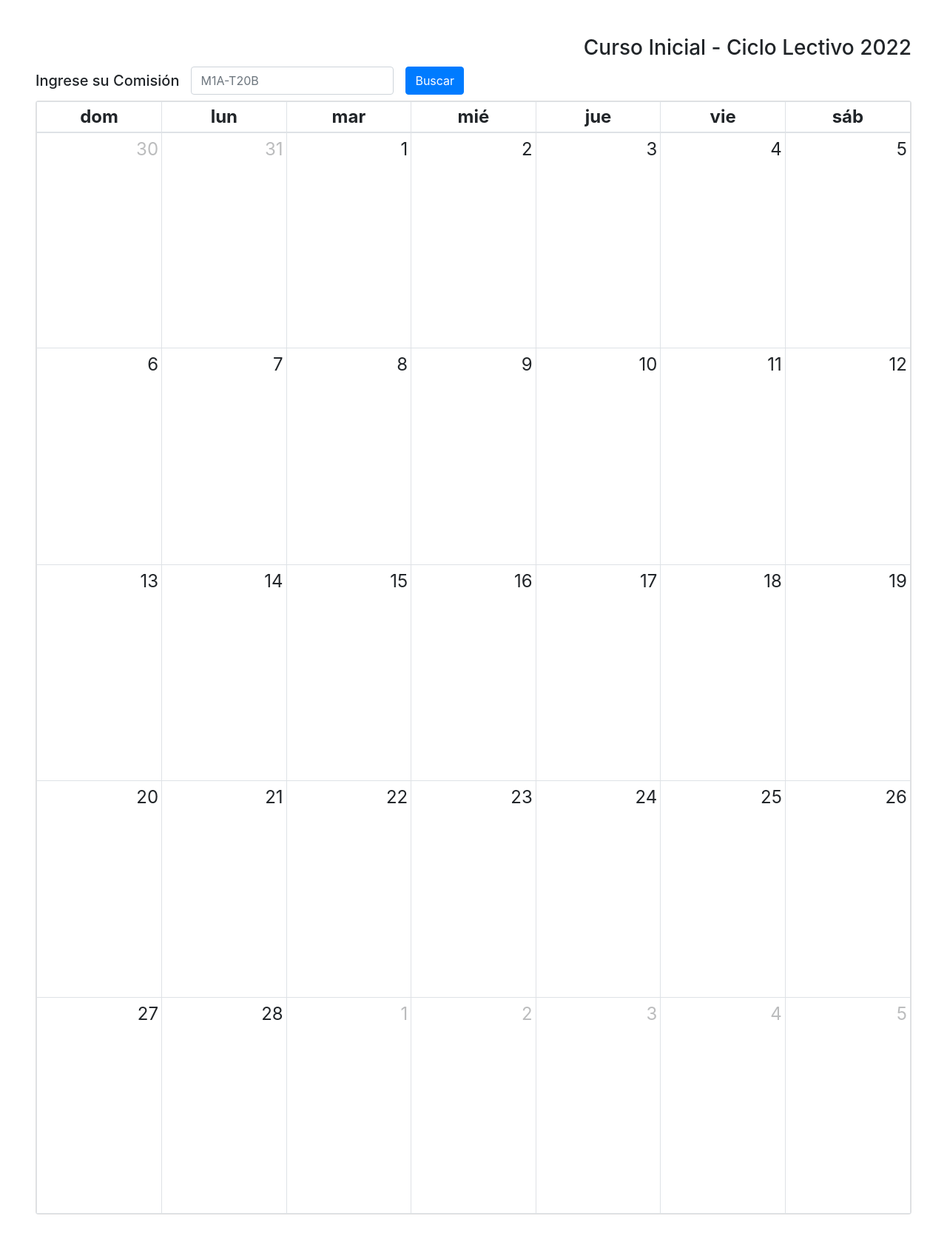
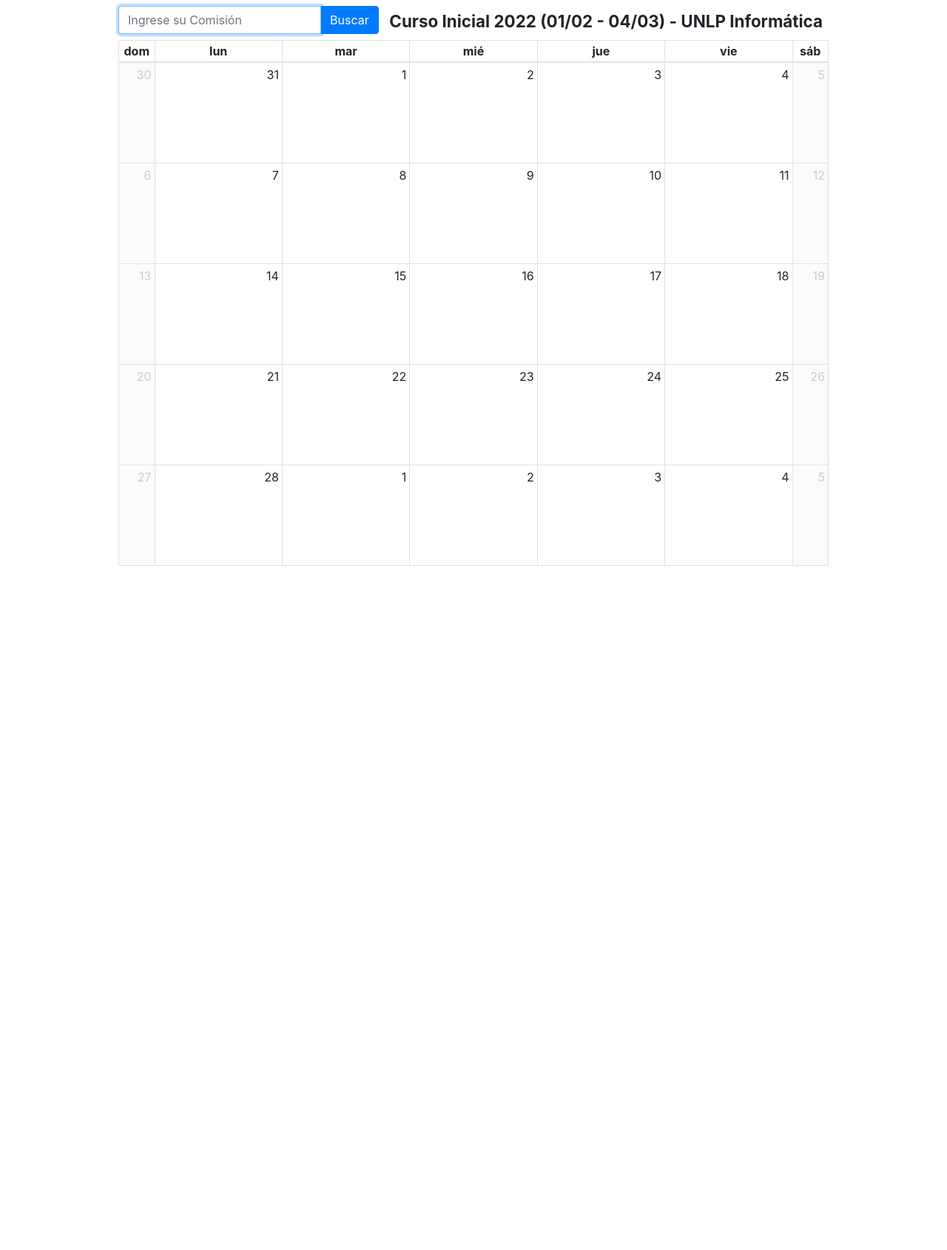
Before and after one commit to reimonlp/ingreso_info_unlp, a Flask app: page / in a window 1280 px wide. Shown: the whole page at 74% size. After the commit the page ends 765 px from the top, so only its background shows below. Run offline with Flask 2, Linux system fonts and the light colour scheme; lists and menus that the app fills with data are empty; some libraries are stand-ins or nearby versions.

Commit message:
meta and css for responsive design

```diff
--- a/flask_app.py
+++ b/flask_app.py
@@ -14,8 +14,8 @@ def index():
 @app.route("/buscar", methods=['POST'])
 def buscar():
     if request.method == 'POST':
-        print(request.form['inputComi2'])
-        binario = comi2bin(request.form['inputComi2'].upper())
+        print(request.form['inputComision'])
+        binario = comi2bin(request.form['inputComision'].upper())
         if not binario:
             return redirect(f'/', 302)
             pass
@@ -61,30 +61,6 @@ grilla = [
         ((1, 0, ['1111'], ['1011']), (2, 0, ['1110'], ['1010']), (2, 1, [], ['1000', '1001', '1100', '1101'])),
     ],
 ]
-
-
-def ren_table(comision):
-    for wd, d in enumerate(grilla):
-        for i, h in enumerate(d):
-            for m in h:
-                if len(m) == 0:
-                    continue
-                if comision not in m[2] and comision not in m[3]:
-                    continue
-
-                tipo = 'Consulta de Teoría ' if m[1] == 1 else ''
-
-                if m[0] == 3 and comision in m[3]:
-                    modo = ' (webex)'
-                elif comision in m[3]:
-                    modo = ' (IDEAS)'
-                else:
-                    modo = ''
-
-                materia = materias[m[0]]
-                horario = horarios[i][m[1]]
-
-                print(f'{dias[wd]} {horario}:  {tipo}{materia}{modo}')
 
 
 def ren_events(comision):
@@ -162,7 +138,7 @@ def bin2comi(comision):
 
 
 if __name__ == '__main__':
-    app.run(host='localhost', port=80, debug=True)
+    app.run(host='0.0.0.0', port=80, debug=True)
     # while True:
     #     userinput = input("\nIngrese su comisión:  ").upper()
     #     a = comi2bin(userinput)
--- /dev/null
+++ b/static/printer.css
@@ -0,0 +1,17 @@
+body {
+    margin: 0;
+    color: #000;
+    background-color: #fff;
+}
+
+body a {
+    text-decoration: none !important;
+}
+
+html *::-webkit-scrollbar {
+    display: none;
+}
+
+.not-printer {
+    display: none !important;
+}
--- /dev/null
+++ b/static/screen.css
@@ -0,0 +1,8 @@
+body {
+    margin: 0;
+    max-width: 100%;
+}
+
+.just-printer {
+    display: none;
+}
--- a/static/style.css
+++ b/static/style.css
@@ -1,23 +1,63 @@
-html { font-size:100%; }
+html {
+  font-size: 16px;
+}
 
-@media (min-width: 640px) { body {font-size:1rem;} }
-@media (min-width:960px) { body {font-size:1.2rem;} }
-@media (min-width:1100px) { body {font-size:1.5rem;} }
+h3 {
+  font-size: 1.4em;
+}
 
-#calendar div.fc-daygrid-event-harness > a > div {
+#calendar .fc-day-sat , #calendar .fc-day-sun {
+    width: 3em;
+}
+
+#calendar .fc-day-mon *, #calendar .fc-day-tue *, #calendar .fc-day-wed *,
+#calendar .fc-day-thu *, #calendar .fc-day-fri * {
+    opacity: 1 !important;
+}
+
+#calendar .fc-day-sat.fc-daygrid-day, #calendar .fc-day-sun.fc-daygrid-day {
+    background: #eeeeee;
+    opacity: 0.2 !important;
+}
+
+#calendar .fc-day-sat.fc-daygrid-day *, #calendar .fc-day-sun.fc-daygrid-day * {
+    color: #000 !important;
+    opacity: initial !important;
+}
+
+body > div > div > div.text-right {
+  position: absolute;
+  top: 0;
+  right: 0;
+}
+
+body > .container-fluid > div {
+  width: 60em;
+  margin: 0 auto;
+}
+
+#calendar .fc-daygrid-event-harness > a > div {
   display: flex;
-  font-size: 0.9rem;
+  position: relative;
+  font-size: 0.7em;
   align-items: center;
   text-align: right;
 }
 
 #calendar div.fc-daygrid-event-harness > a > div .title {
   text-align: right;
-  font-size: 1.5rem;
+  font-size: 1.5em;
 }
 
 #calendar em.las {
-  font-size: 3rem;
+  font-size: 3.8em;
+  position: absolute;
+  bottom: 0.1em
+}
+
+
+.fc-scroller-liquid-absolute {
+    position: relative !important;
 }
 
 #calendar .fc-event-past {
@@ -25,16 +65,6 @@ html { font-size:100%; }
   border-color: #ffffff;
 }
 
-#calendar .fc-event-past {
-  background-color: #dfe3e7;
-  border-color: #ffffff;
+body * {
+  overflow: visible !important;
 }
-
-#calendar .fc-event-past {
-  background-color: #dfe3e7;
-  border-color: #ffffff;
-}
-
-.fc-view-harness {
-    height: 94rem !important;
-}
--- a/templates/index.html
+++ b/templates/index.html
@@ -1,47 +1,49 @@
 <!DOCTYPE html>
-<html lang="en" >
+<html lang="es" >
 <head>
   <meta charset="UTF-8">
-  <title>Curso Inicial - UNLP Inform&aacute;tica</title>
-  <link rel='stylesheet' href='https://stackpath.bootstrapcdn.com/bootstrap/4.1.3/css/bootstrap.min.css'>
+  <meta name="viewport" content="width=960, initial-scale=1">
+  <meta http-equiv="X-UA-Compatible" content="IE=edge,chrome=1">
+  <meta name="HandheldFriendly" content="true">
+  <link href='https://cdn.jsdelivr.net/npm/bootstrap@4.5.0/dist/css/bootstrap.css' rel='stylesheet' />
   <link rel="stylesheet" href="https://maxst.icons8.com/vue-static/landings/line-awesome/line-awesome/1.3.0/css/line-awesome.min.css">
   <link rel="stylesheet" href="https://cdn.jsdelivr.net/npm/fullcalendar@5.10.1/main.min.css">
   <link href="{{ url_for('static', filename='style.css') }}" rel="stylesheet">
-  <link rel="icon"  href="https://www.info.unlp.edu.ar/favicon.ico" />
+  <link href="{{ url_for('static', filename='screen.css') }}" rel="stylesheet" media="screen">
+  <link href="{{ url_for('static', filename='printer.css') }}" rel="stylesheet" media="print">
+  <link rel="icon" type="image/png" href="{{ url_for('static', filename='ingresantesinfounlp.png') }}" />
   <script src='https://cdnjs.cloudflare.com/ajax/libs/jquery/3.3.1/jquery.min.js'></script>
-  <script src='https://stackpath.bootstrapcdn.com/bootstrap/4.1.3/js/bootstrap.min.js'></script>
   <script src="https://cdn.jsdelivr.net/npm/fullcalendar@5.10.1/main.min.js"></script>
   <script src="https://cdn.jsdelivr.net/npm/fullcalendar@5.10.1/locales/es.js"></script>
-  <meta name="viewport" content="width=device-width,initial-scale=1,maximum-scale=1,user-scalable=no">
-  <meta http-equiv="X-UA-Compatible" content="IE=edge,chrome=1">
-  <meta name="HandheldFriendly" content="true">
+  <title>Curso Inicial 2022 - UNLP Inform&aacute;tica</title>
 </head>
 <body>
-<div class="p-5">
+<div class="container-fluid p-0">
+  <div class="p-0 position-relative">
     <div class="text-right">
-    <h3>Curso Inicial - Ciclo Lectivo 2022</h3>
+      <h3 class="px-0 mt-2 mr-2 font-weight-bold">Curso Inicial 2022 (01/02 - 04/03) - UNLP Inform&aacute;tica</h3>
     </div>
-{% block busqueda %}
-  <div>
+    <div class="my-2" >
       <form class="form-inline" autocomplete="off" action="/buscar" method="post">
-      <h5 class="form-group mb-2 ">Ingrese su Comisi&oacute;n</h5>
-      <div class="form-group mx-sm-3 mb-2">
-        <label for="inputComi2" class="sr-only">Comisi&oacute</label>
-        <input type="text" autocomplete="off" class="form-control" name="inputComi2" id="inputComi2" placeholder="M1A-T20B">
+        <div class="input-group ">
+          <input type="text" autocomplete="off" class="form-control" name="inputComision" {% block autofocus %}autofocus="autofocus"{% endblock %}
+                 onkeyup="this.value=this.value.toUpperCase()"
+                 {% block busqueda %}placeholder="Ingrese su Comisi&oacute;n"{% endblock %}>
+          <div class="input-group-append">
+            <button type="submit" class="input-group-prepend btn btn-primary not-printer">Buscar</button>
           </div>
-      <button type="submit" class="btn btn-primary mb-2">Buscar</button>
+        </div>
       </form>
     </div>
-{% endblock %}
-  <div class="card clearfix">
-    <div class="card-body p-0">
-      <div id="calendar"></div>
+    <div class="p-0 m-0">
+      <div id="calendar" class="mx-auto"></div>
     </div>
   </div>
 </div>
 
 <script>
 document.addEventListener('DOMContentLoaded', function() {
+
   var calendarEl = document.getElementById('calendar');
   var calendar = new FullCalendar.Calendar(calendarEl, {
     headerToolbar:  false,
@@ -52,20 +54,20 @@ document.addEventListener('DOMContentLoaded', function() {
     locale: "es",
     firstDay: 0,
     eventContent: function (args, createElement) {
-      let titleEl = document.createElement('h4')
-      titleEl.innerHTML = args.event._def.title
-      titleEl.classList.add('title', 'mt-1', 'pr-2');
+      const icon = args.event._def.extendedProps.img;
+      let iconEl = document.createElement('em')
+      iconEl.classList.add('las', 'la-'+icon, 'mt-3', 'ml-1', 'mb-0');
 
       let divEl = document.createElement('div')
       divEl.classList.add('d-flex', 'flex-column', 'w-100');
 
-      const icon = args.event._def.extendedProps.img;
-      let iconEl = document.createElement('em')
-      iconEl.classList.add('las', 'la-'+icon, 'ps-1');
+      let titleEl = document.createElement('h4')
+      titleEl.innerHTML = args.event._def.title
+      titleEl.classList.add('title', 'm-1');
 
       let infoEl = document.createElement('p')
       infoEl.innerHTML = args.event._def.extendedProps.info;
-      infoEl.classList.add('pr-1');
+      infoEl.classList.add('p-0', 'm-0', 'mb-1', 'mr-1');
 
       divEl.appendChild(titleEl)
       divEl.appendChild(infoEl)
```
Also changed, not shown: templates/buscar.html (+3 -9 lines), static/ingresantesinfounlp.png (added), 1 other file. Lines whose indentation alone changed are shown as unchanged.
